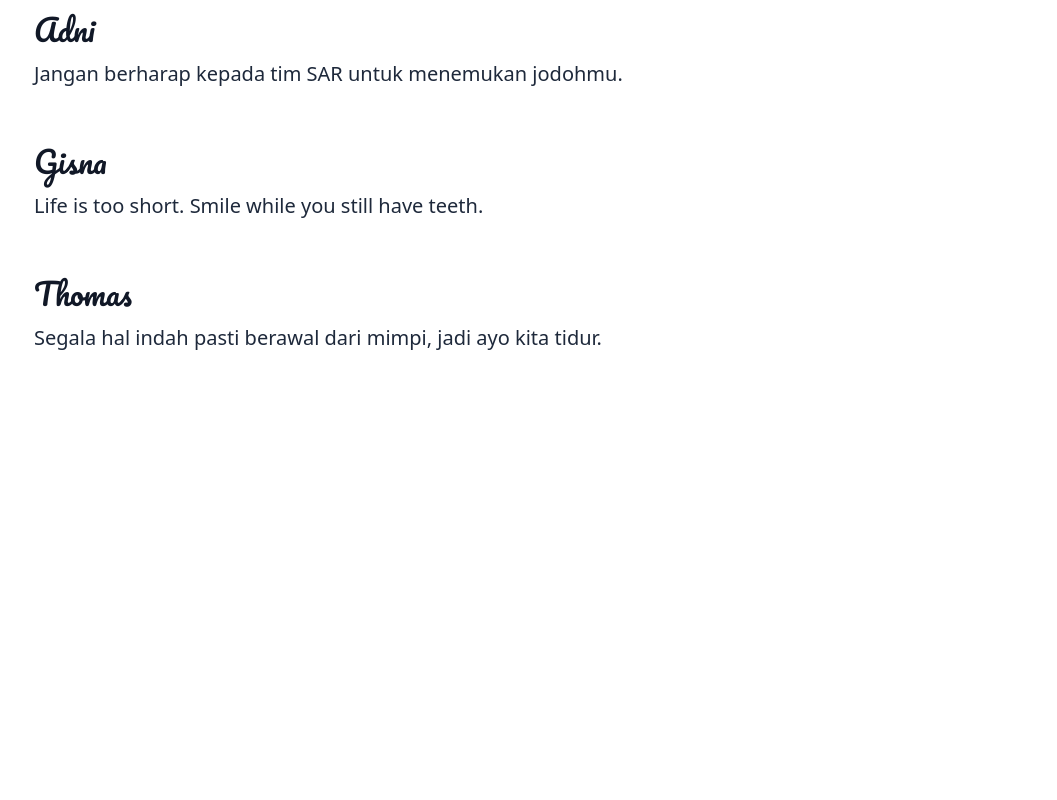
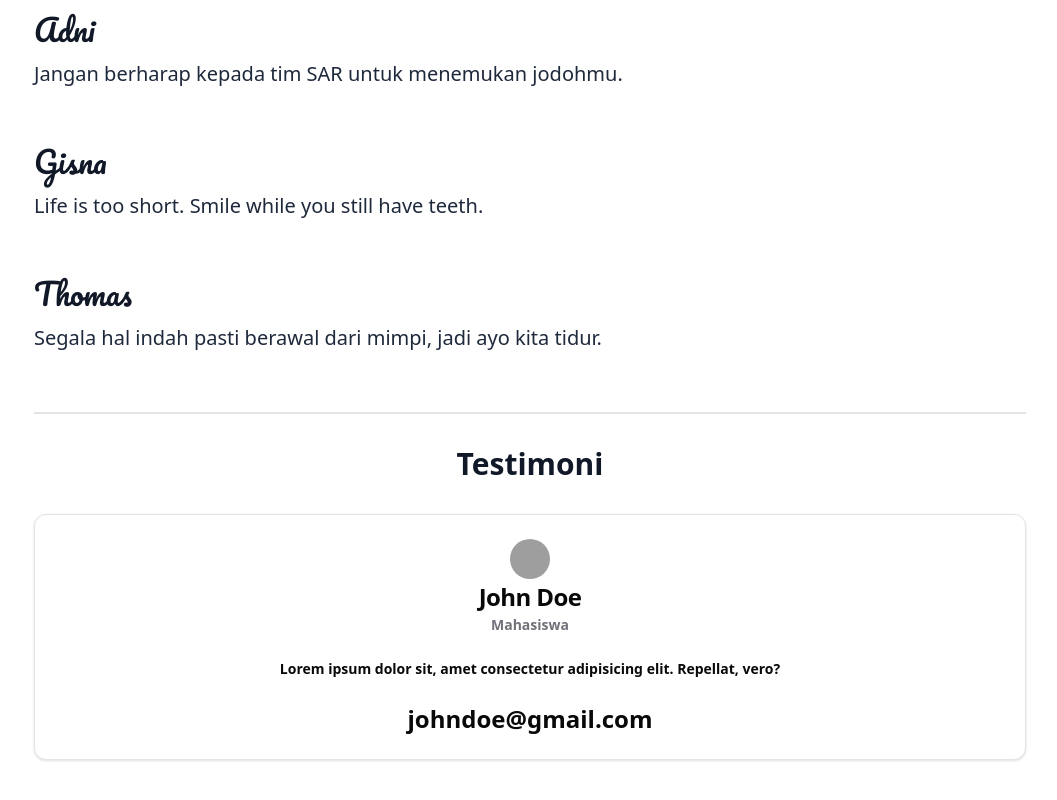
Before and after one commit to paresiqbal/jiva, a React (Vite) app: page / in a window 1280 px wide. Shown: the part 1410-2210 px from the top of the page, without its empty margins (110-1167 px from the left). Before the commit the page ends 1870 px from the top, so only its background shows below. Built offline with nearby package versions, Linux system fonts and the light colour scheme; grey boxes are pictures that could not be loaded.

Commit message:
Add card

```diff
--- a/package.json
+++ b/package.json
@@ -10,6 +10,7 @@
     "preview": "vite preview"
   },
   "dependencies": {
+    "@radix-ui/react-avatar": "^1.0.4",
     "@radix-ui/react-icons": "^1.3.0",
     "@radix-ui/react-slot": "^1.0.2",
     "class-variance-authority": "^0.7.0",
--- /dev/null
+++ b/src/components/FeedbackCard.tsx
@@ -0,0 +1,38 @@
+// shadcn
+import {
+  Card,
+  CardContent,
+  CardDescription,
+  CardFooter,
+  CardHeader,
+  CardTitle,
+} from "@/components/ui/card";
+import { Avatar, AvatarImage } from "@/components/ui/avatar";
+
+export default function FeedbackCard() {
+  return (
+    <div>
+      <Card className="flex flex-col items-center text-center">
+        <CardHeader className="flex flex-col items-center">
+          <Avatar className="items-center">
+            <AvatarImage
+              src="https://github.com/shadcn.png"
+              className="mx-auto"
+            />
+          </Avatar>
+          <CardTitle>John Doe</CardTitle>
+          <CardDescription>Mahasiswa</CardDescription>
+        </CardHeader>
+        <CardContent className="text-sm">
+          <p>
+            Lorem ipsum dolor sit, amet consectetur adipisicing elit. Repellat,
+            vero?
+          </p>
+        </CardContent>
+        <CardFooter>
+          <p>johndoe@gmail.com</p>
+        </CardFooter>
+      </Card>
+    </div>
+  );
+}
--- /dev/null
+++ b/src/components/ui/avatar.tsx
@@ -0,0 +1,48 @@
+import * as React from "react"
+import * as AvatarPrimitive from "@radix-ui/react-avatar"
+
+import { cn } from "@/lib/utils"
+
+const Avatar = React.forwardRef<
+  React.ElementRef<typeof AvatarPrimitive.Root>,
+  React.ComponentPropsWithoutRef<typeof AvatarPrimitive.Root>
+>(({ className, ...props }, ref) => (
+  <AvatarPrimitive.Root
+    ref={ref}
+    className={cn(
+      "relative flex h-10 w-10 shrink-0 overflow-hidden rounded-full",
+      className
+    )}
+    {...props}
+  />
+))
+Avatar.displayName = AvatarPrimitive.Root.displayName
+
+const AvatarImage = React.forwardRef<
+  React.ElementRef<typeof AvatarPrimitive.Image>,
+  React.ComponentPropsWithoutRef<typeof AvatarPrimitive.Image>
+>(({ className, ...props }, ref) => (
+  <AvatarPrimitive.Image
+    ref={ref}
+    className={cn("aspect-square h-full w-full", className)}
+    {...props}
+  />
+))
+AvatarImage.displayName = AvatarPrimitive.Image.displayName
+
+const AvatarFallback = React.forwardRef<
+  React.ElementRef<typeof AvatarPrimitive.Fallback>,
+  React.ComponentPropsWithoutRef<typeof AvatarPrimitive.Fallback>
+>(({ className, ...props }, ref) => (
+  <AvatarPrimitive.Fallback
+    ref={ref}
+    className={cn(
+      "flex h-full w-full items-center justify-center rounded-full bg-muted",
+      className
+    )}
+    {...props}
+  />
+))
+AvatarFallback.displayName = AvatarPrimitive.Fallback.displayName
+
+export { Avatar, AvatarImage, AvatarFallback }
--- /dev/null
+++ b/src/components/ui/card.tsx
@@ -0,0 +1,76 @@
+import * as React from "react"
+
+import { cn } from "@/lib/utils"
+
+const Card = React.forwardRef<
+  HTMLDivElement,
+  React.HTMLAttributes<HTMLDivElement>
+>(({ className, ...props }, ref) => (
+  <div
+    ref={ref}
+    className={cn(
+      "rounded-xl border bg-card text-card-foreground shadow",
+      className
+    )}
+    {...props}
+  />
+))
+Card.displayName = "Card"
+
+const CardHeader = React.forwardRef<
+  HTMLDivElement,
+  React.HTMLAttributes<HTMLDivElement>
+>(({ className, ...props }, ref) => (
+  <div
+    ref={ref}
+    className={cn("flex flex-col space-y-1.5 p-6", className)}
+    {...props}
+  />
+))
+CardHeader.displayName = "CardHeader"
+
+const CardTitle = React.forwardRef<
+  HTMLParagraphElement,
+  React.HTMLAttributes<HTMLHeadingElement>
+>(({ className, ...props }, ref) => (
+  <h3
+    ref={ref}
+    className={cn("font-semibold leading-none tracking-tight", className)}
+    {...props}
+  />
+))
+CardTitle.displayName = "CardTitle"
+
+const CardDescription = React.forwardRef<
+  HTMLParagraphElement,
+  React.HTMLAttributes<HTMLParagraphElement>
+>(({ className, ...props }, ref) => (
+  <p
+    ref={ref}
+    className={cn("text-sm text-muted-foreground", className)}
+    {...props}
+  />
+))
+CardDescription.displayName = "CardDescription"
+
+const CardContent = React.forwardRef<
+  HTMLDivElement,
+  React.HTMLAttributes<HTMLDivElement>
+>(({ className, ...props }, ref) => (
+  <div ref={ref} className={cn("p-6 pt-0", className)} {...props} />
+))
+CardContent.displayName = "CardContent"
+
+const CardFooter = React.forwardRef<
+  HTMLDivElement,
+  React.HTMLAttributes<HTMLDivElement>
+>(({ className, ...props }, ref) => (
+  <div
+    ref={ref}
+    className={cn("flex items-center p-6 pt-0", className)}
+    {...props}
+  />
+))
+CardFooter.displayName = "CardFooter"
+
+export { Card, CardHeader, CardFooter, CardTitle, CardDescription, CardContent }
--- a/src/pages/Dashboard.tsx
+++ b/src/pages/Dashboard.tsx
@@ -3,6 +3,9 @@
 
 // assets
 import loveImage from "../assets/love.svg";
+
+// components
+import FeedbackCard from "@/components/FeedbackCard";
 
 export default function Dashboard() {
   return (
@@ -38,7 +41,7 @@
         </p>
         <img className="lg:w-1/6 sm:w-1/4 pb-2" src={loveImage} alt="love" />
       </div>
-      <div className="py-8">
+      <div className="py-8 border-b-2">
         <h2 className="text-2xl font-semibold">Identitas dan Quotes</h2>
         <div className="py-7 flex flex-col gap-3">
           <h3 className="font-custom text-3xl">Rical</h3>
@@ -71,6 +74,11 @@
           </p>
         </div>
       </div>
+
+      <div className="text-2xl font-semibold text-center">
+        <h2 className="text-3xl py-8">Testimoni</h2>
+        <FeedbackCard />
+      </div>
     </div>
   );
 }
```
Also changed, not shown: 1 other file (tests, documents, lock files or other folders).
